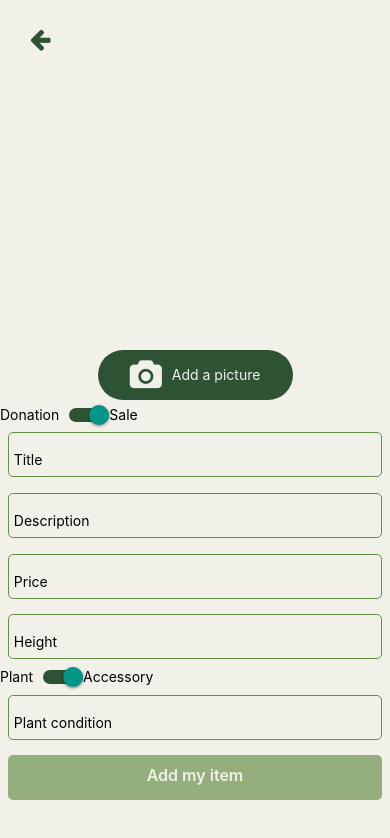
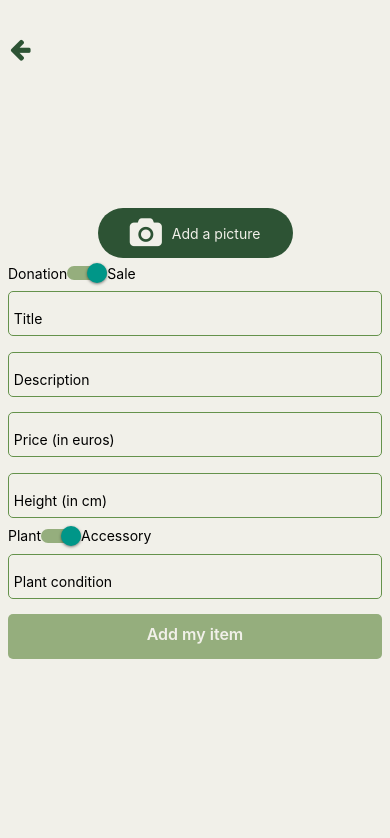
Before and after one commit to myplants-lacapsule/myplants-frontend, a React Native app: screen /NewItemScreen in a window 390 px wide. Shown: the top 838 px of the page. Built offline with nearby package versions, Linux system fonts and the light colour scheme.

Commit message:
final version of style NewItemScreen and AddLocationScreen

```diff
--- a/App.js
+++ b/App.js
@@ -124,7 +124,6 @@ export default function App() {
           <Stack.Screen name="NewItemScreen" component={NewItemScreen} />
           <Stack.Screen name="AddLocationScreen" component={AddLocationScreen}/>
           <Stack.Screen name="FullDetailsPlant" component={FullDetailsPlant}/>
-          <Stack.Screen name="HomeScreen" component={HomeScreen}/>
         </Stack.Navigator>
       </NavigationContainer>
     </Provider>
--- a/components/ReturnButton.js
+++ b/components/ReturnButton.js
@@ -1,5 +1,5 @@
 import React from "react";
-import { TouchableOpacity, StyleSheet, View, Text } from "react-native";
+import { TouchableOpacity, StyleSheet, View } from "react-native";
 import { useNavigation } from "@react-navigation/native";
 
 import FontAwesome from "react-native-vector-icons/FontAwesome";
@@ -34,8 +34,7 @@ const styles = StyleSheet.create({
     height: '10%',
     alignItems: 'center',
     flexDirection: 'row',
-    paddingLeft: 20,
-    paddingRight: 20,
+		paddingTop: 20,
   },
   button: {
     width: 50,
--- a/screens/NewItemScreen.js
+++ b/screens/NewItemScreen.js
@@ -3,13 +3,12 @@ import {
   Platform,
   StyleSheet,
   View,
-  Switch,
   Text,
-  TouchableOpacity,
   Alert,
   Image,
   SafeAreaView,
   ScrollView,
+  Switch,
 } from "react-native";
 import { useState } from "react";
 import { useDispatch } from "react-redux";
@@ -24,7 +23,6 @@ import FontAwesome from "react-native-vector-icons/FontAwesome";
 import { useSelector } from "react-redux";
 import { useEffect } from "react";
 import ReturnButton from "../components/ReturnButton.js";
-import MapScreen from "./MapScreen.js";
 
 export default function NewItemScreen() {
   const dispatch = useDispatch();
@@ -42,18 +40,7 @@ export default function NewItemScreen() {
   const user = useSelector((state) => state.user.value);
   const userToken = user.token;
 
-  console.log("title:", title);
-  console.log("description:", description);
-  console.log("price:", price);
-  console.log("height:", height);
-  console.log("isVente:", isVente);
-  console.log("isPlant:", isPlant);
-  console.log("plantCondition:", plantCondition);
-  console.log("imageUri:", imageUri);
-
-  useEffect(() => {
-    console.log("imageUri updated:", imageUri);
-  }, [imageUri]);
+  useEffect(() => {}, [imageUri]);
 
   // Fonction pour prendre une photo avec la caméra
   const takePhoto = async () => {
@@ -75,12 +62,19 @@ export default function NewItemScreen() {
   // Fonction pour envoyer les données du formulaire
   const handleSubmit = async () => {
     // Vérification des champs obligatoires
-    if (!title || !description || (isVente && !price) || !height || !imageUri) {
+    if (
+      !title ||
+      !description ||
+      (isVente && !price) ||
+      !height ||
+      !imageUri ||
+      !plantCondition
+    ) {
       Alert.alert("Error", "Please fill in all fields and take a picture.");
       return;
     }
+
     // Création de l'objet FormData
-
     const formData = new FormData();
     formData.append("title", title);
     formData.append("description", description);
@@ -107,27 +101,28 @@ export default function NewItemScreen() {
     const result = await response.json();
 
     if (result.result) {
-      Alert.alert("Success", "Your item has been added!");
-      // Optionnel : réinitialiser le formulaire ou naviguer vers un autre écran
+      Alert.alert("Success", "Your item has been added.", [
+        { onPress: () => navigation.navigate("Sale/donation") },
+      ]);
     } else {
-      Alert.alert("Error", result.error);
+      Alert.alert("Erreur", result.error);
     }
   };
 
   return (
     <SafeAreaView style={styles.safeContainer}>
-      <ReturnButton destination={MapScreen} />
-      <ScrollView contentContainerStyle={{ flexGrow: 1 }}>
+      <ReturnButton destination={"Sale/donation"} />
       <KeyboardAvoidingView
         behavior={Platform.OS === "ios" ? "padding" : "height"}
         style={{ flex: 1 }}
       >
-          <View style={styles.container}>
+        <ScrollView contentContainerStyle={{ flexGrow: 1 }}>
+          <View style={styles.bigContainer}>
+            {imageUri && (
               <View style={styles.pictureContainer}>
-              {imageUri && (
                 <Image source={{ uri: imageUri }} style={styles.preview} />
+              </View>
             )}
-            </View>
             <View style={styles.registerContainer}>
               <CustomButton
                 onPress={takePhoto}
@@ -136,17 +131,17 @@ export default function NewItemScreen() {
               />
               <View style={styles.toggleContainer}>
                 <Text style={styles.plantChoice}>Donation</Text>
-                <ToggleButton
+                <Switch
+                  trackColor={{ false: "#95AE7D", true: "#95AE7D" }} // Couleur de la piste
+                  thumbColor={isVente ? "#2D5334" : "#2D5334"} // Couleur du bouton
+                  ios_backgroundColor="#3e3e3e" // Fond iOS désactivé
                   value={isVente}
                   onValueChange={(newValue) => setIsVente(newValue)}
                 />
                 <Text style={styles.accessoryChoice}>Sale</Text>
               </View>
-
               <RegisterInput
                 placeholder="Title"
-                autoCapitalize="none"
-                keyboardType="email-address"
                 value={title}
                 onChangeText={setTitle}
                 returnKeyType="next"
@@ -159,21 +154,24 @@ export default function NewItemScreen() {
               />
               {isVente && (
                 <RegisterInput
-                  placeholder="Price"
+                  placeholder="Price (in euros)"
                   value={price}
                   onChangeText={setPrice}
                   returnKeyType="next"
                 />
               )}
               <RegisterInput
-                placeholder="Height"
+                placeholder="Height (in cm)"
                 value={height}
                 onChangeText={setHeight}
                 returnKeyType="next"
               />
               <View style={styles.toggleContainer}>
                 <Text style={styles.plantChoice}>Plant</Text>
-                <ToggleButton
+                <Switch
+                  trackColor={{ false: "#95AE7D", true: "#95AE7D" }} // Couleur de la piste
+                  thumbColor={isVente ? "#2D5334" : "#2D5334"} // Couleur du bouton
+                  ios_backgroundColor="#3e3e3e" // Fond iOS désactivé
                   value={isPlant}
                   onValueChange={(newValue) => setIsPlant(newValue)}
                 />
@@ -188,8 +186,8 @@ export default function NewItemScreen() {
               <RegisterButton title="Add my item" onPress={handleSubmit} />
             </View>
           </View>
+        </ScrollView>
       </KeyboardAvoidingView>
-      </ScrollView>
     </SafeAreaView>
   );
 }
@@ -200,19 +198,19 @@ const styles = StyleSheet.create({
     paddingHorizontal: 10,
     backgroundColor: "#F1F0E9",
   },
-  container: {
+  bigContainer: {
     flex: 1,
     justifyContent: "center",
-		paddingTop: 25,
+
   },
   pictureContainer: {
-    height: 240,
+    height: 200,
     width: "100%",
     alignItems: "center",
   },
   preview: {
-		height: 240,
-    width: 240,
+    height: 200,
+    width: 200,
     borderRadius: 10,
     alignSelf: "center",
   },
@@ -224,6 +222,7 @@ const styles = StyleSheet.create({
   toggleContainer: {
     flexDirection: "row",
     alignItems: "center",
+		paddingLeft: 8,
   },
   label: {
     marginRight: 10,
```
Lines whose indentation alone changed are shown as unchanged.
